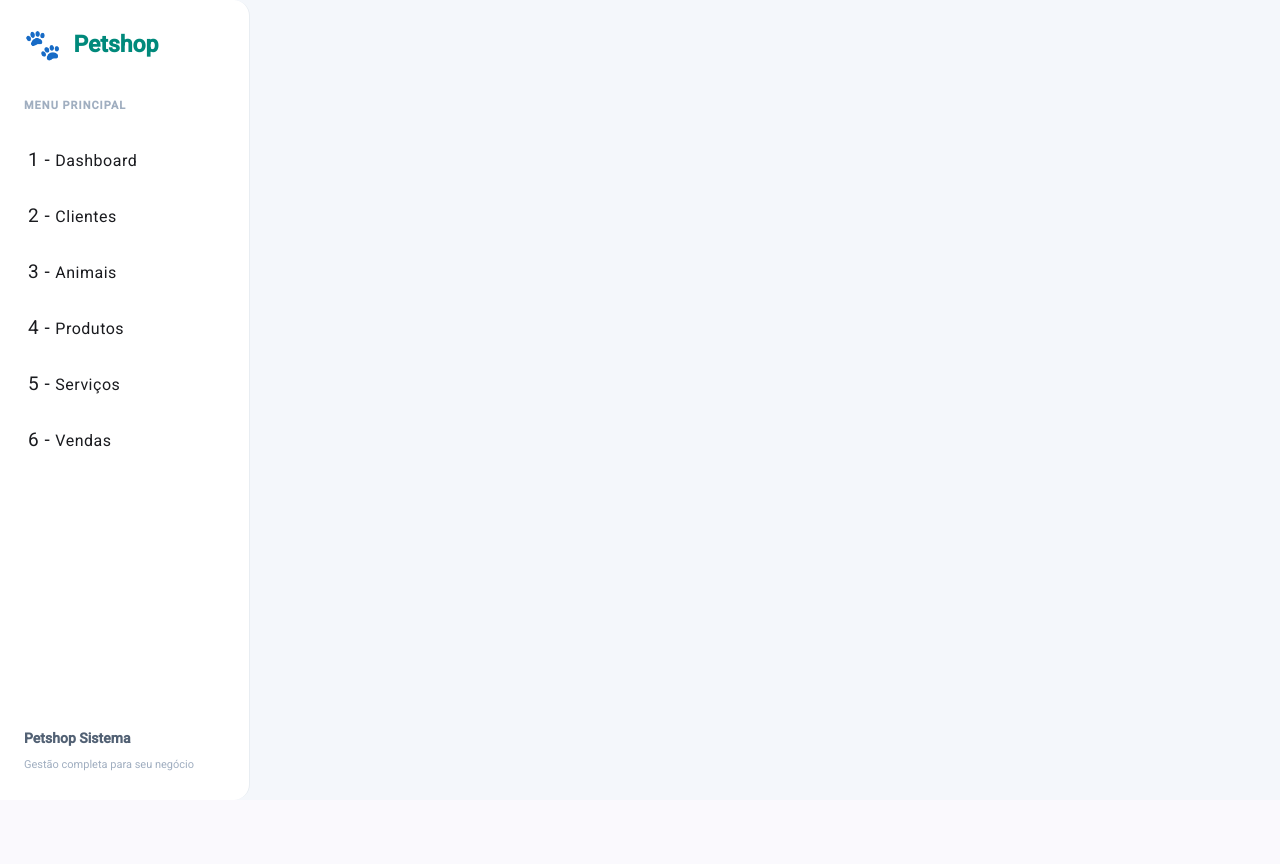
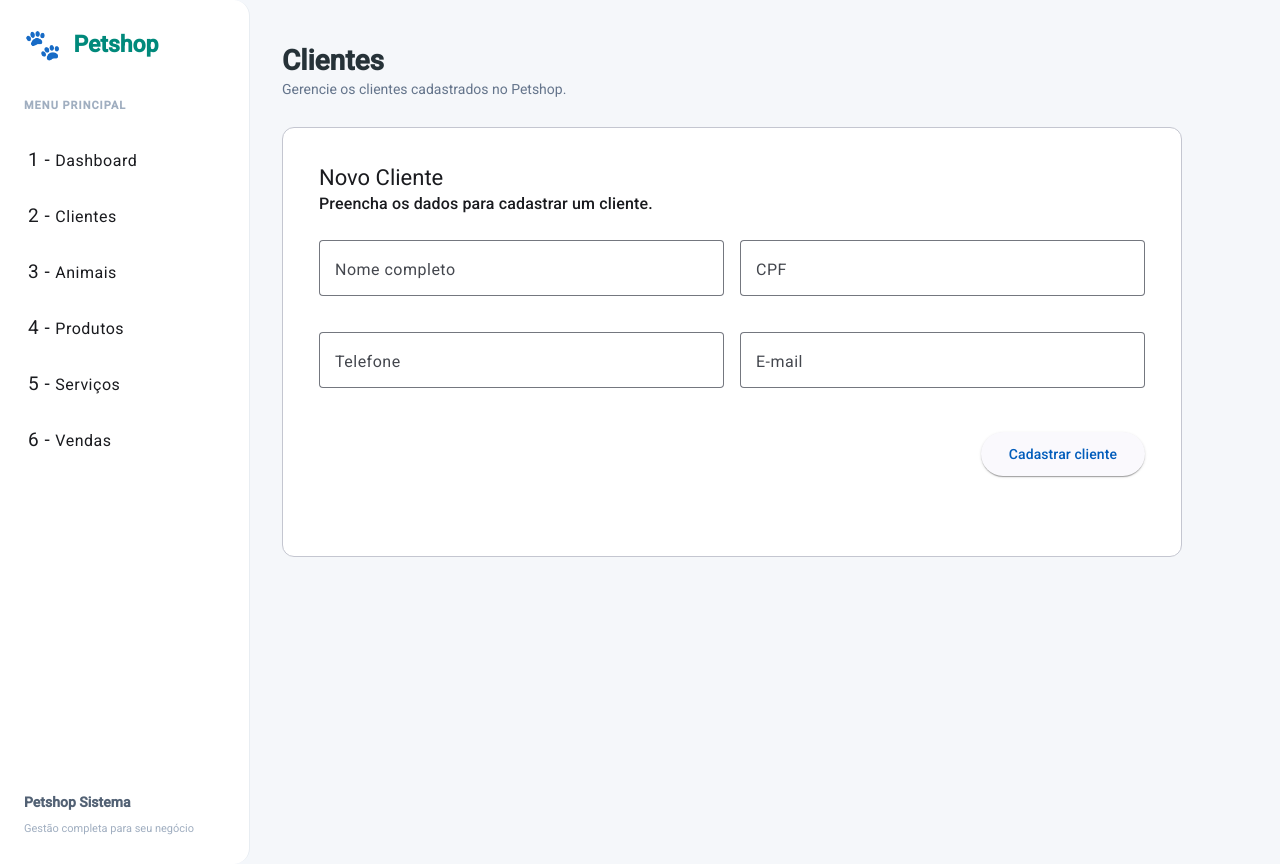
Before and after one commit to diggonotfound/petshop-sistema, an Angular app in the folder frontend/: page /clientes in a window 1280 px wide. Before the commit this address led to /. Before the commit the page ends 800 px from the top, so only its background shows below. Built offline with nearby package versions, Linux system fonts and the light colour scheme.

Commit message:
cliente 1/3

```diff
--- a/frontend/src/app/app-routing-module.ts
+++ b/frontend/src/app/app-routing-module.ts
@@ -1,6 +1,7 @@
 import { NgModule } from '@angular/core';
 import { RouterModule, Routes } from '@angular/router';
 import { Dashboard } from './pages/dashboard/dashboard';
+import { Clientes } from './pages/clientes/clientes';
 
 const routes: Routes = [
 
@@ -10,6 +11,10 @@ const routes: Routes = [
 
   {
     path: 'dashboard', component: Dashboard
+  },
+  {
+  path: 'clientes',
+  component: Clientes
   }
 ];
 
--- a/frontend/src/app/pages/clientes/clientes.html
+++ b/frontend/src/app/pages/clientes/clientes.html
@@ -0,0 +1,61 @@
+
+<main class="pagina-clientes">
+  <header class="cabecalho">
+    <div>
+      <h1>Clientes</h1>
+      <p>Gerencie os clientes cadastrados no Petshop.</p>
+    </div>
+  </header>
+
+  <mat-card appearance="outlined" class="card-cadastro">
+    <mat-card-header>
+      <mat-card-title>Novo Cliente</mat-card-title>
+      <mat-card-subtitle>
+        Preencha os dados para cadastrar um cliente.
+      </mat-card-subtitle>
+    </mat-card-header>
+
+    <mat-card-content>
+
+
+        <div class="formulario">
+
+            <mat-form-field appearance="outline">
+                <mat-label>Nome completo</mat-label>
+                <input matInput placeholder="Digite o nome do cliente"
+                [(ngModel)]="nome">
+            </mat-form-field>
+
+            <mat-form-field appearance="outline">
+                <mat-label>CPF</mat-label>
+                <input matInput placeholder="000.000.000-00"
+                [(ngModel)]="cpf">
+            </mat-form-field>
+
+            <mat-form-field appearance="outline">
+                <mat-label>Telefone</mat-label>
+                <input matInput placeholder="(00) 00000-0000"
+                [(ngModel)]="telefone">
+            </mat-form-field>
+
+            <mat-form-field appearance="outline">
+                <mat-label>E-mail</mat-label>
+                <input matInput type="email" placeholder="cliente@email.com"
+                [(ngModel)]="email">
+            </mat-form-field>
+
+            <div class="acoes">
+                <button mat-raised-button color="primary"
+                    (click)="cadastrarCliente()">
+                    Cadastrar cliente
+                </button>
+            </div>
+
+            <p>{{ mensagem }}</p>
+
+        </div>
+
+
+    </mat-card-content>
+  </mat-card>
+</main>
--- a/frontend/src/app/pages/clientes/clientes.scss
+++ b/frontend/src/app/pages/clientes/clientes.scss
@@ -0,0 +1,61 @@
+
+.pagina-clientes {
+  padding: 32px;
+  min-height: 100vh;
+  background-color: #f5f7fa;
+}
+
+.cabecalho {
+  margin-bottom: 28px;
+
+  h1 {
+    font-size: 28px;
+    font-weight: 700;
+    color: #263238;
+    margin-bottom: 8px;
+  }
+
+  p {
+    color: #64748b;
+    margin: 0;
+  }
+}
+
+.card-cadastro {
+  max-width: 900px;
+  padding: 20px;
+  border-radius: 12px;
+  background-color: #ffffff;
+}
+
+.formulario {
+  display: grid;
+  grid-template-columns: repeat(2, 1fr);
+  gap: 16px;
+  margin-top: 24px;
+}
+
+mat-form-field {
+  width: 100%;
+}
+
+.acoes {
+  grid-column: 1 / -1;
+  display: flex;
+  justify-content: flex-end;
+  margin-top: 8px;
+}
+
+button {
+  padding: 22px 28px;
+}
+
+@media (max-width: 600px) {
+  .pagina-clientes {
+    padding: 16px;
+  }
+
+  .formulario {
+    grid-template-columns: 1fr;
+  }
+}
--- a/frontend/src/app/pages/clientes/clientes.ts
+++ b/frontend/src/app/pages/clientes/clientes.ts
@@ -0,0 +1,56 @@
+
+import { Component } from '@angular/core';
+
+interface Cliente {
+  nome: string;
+  cpf: string;
+  telefone: string;
+  email: string;
+}
+
+@Component({
+  selector: 'app-clientes',
+  standalone: false,
+  templateUrl: './clientes.html',
+  styleUrl: './clientes.scss'
+})
+export class Clientes {
+
+  nome = '';
+  cpf = '';
+  telefone = '';
+  email = '';
+
+  mensagem = '';
+
+  listaClientes: Cliente[] = [];
+
+  cadastrarCliente() {
+
+    if (
+      !this.nome.trim() ||
+      !this.cpf.trim() ||
+      !this.telefone.trim() ||
+      !this.email.trim()
+    ) {
+      this.mensagem = 'Preencha todos os campos!';
+      return;
+    }
+
+    const novoCliente: Cliente = {
+      nome: this.nome.trim(),
+      cpf: this.cpf.trim(),
+      telefone: this.telefone.trim(),
+      email: this.email.trim()
+    };
+
+    this.listaClientes.push(novoCliente);
+
+    this.mensagem = 'Cliente cadastrado com sucesso!';
+
+    this.nome = '';
+    this.cpf = '';
+    this.telefone = '';
+    this.email = '';
+  }
+}
```
Also changed, not shown: frontend/src/app/app-module.ts (+8 -2 lines).
